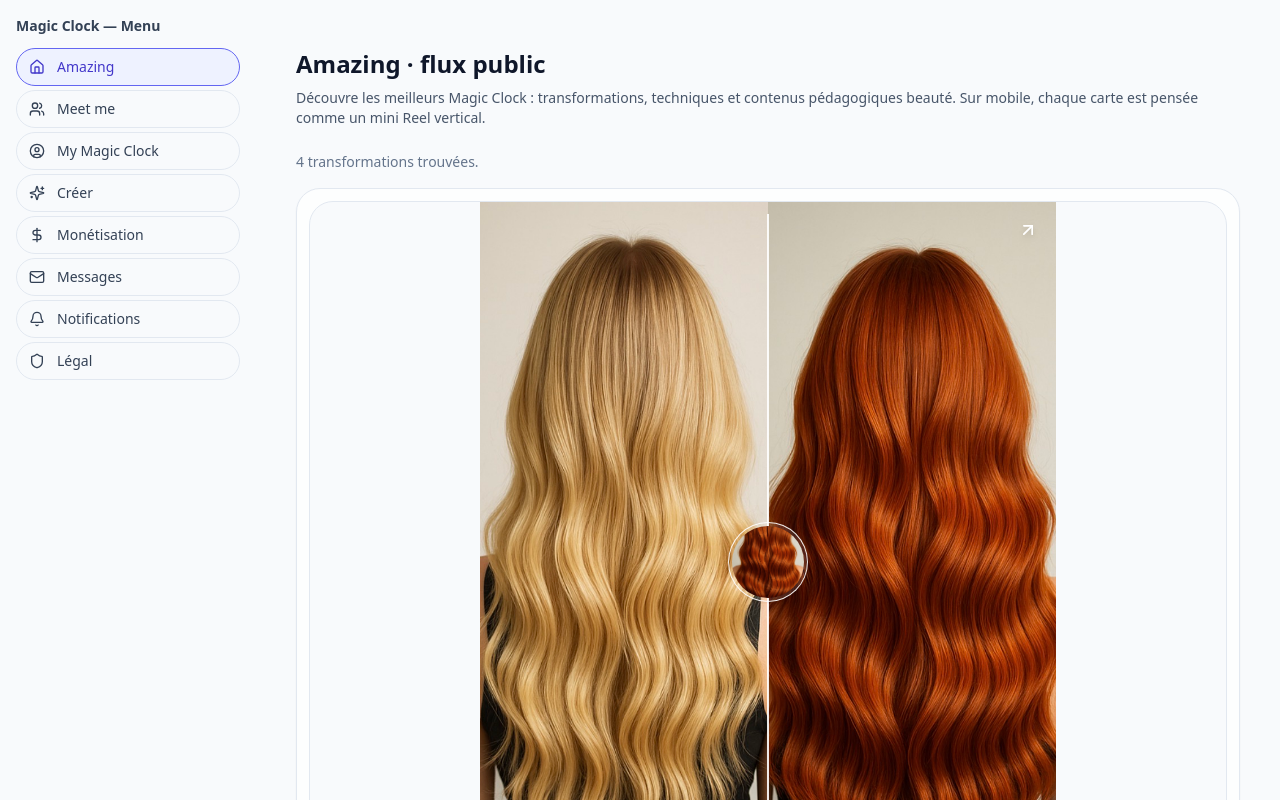
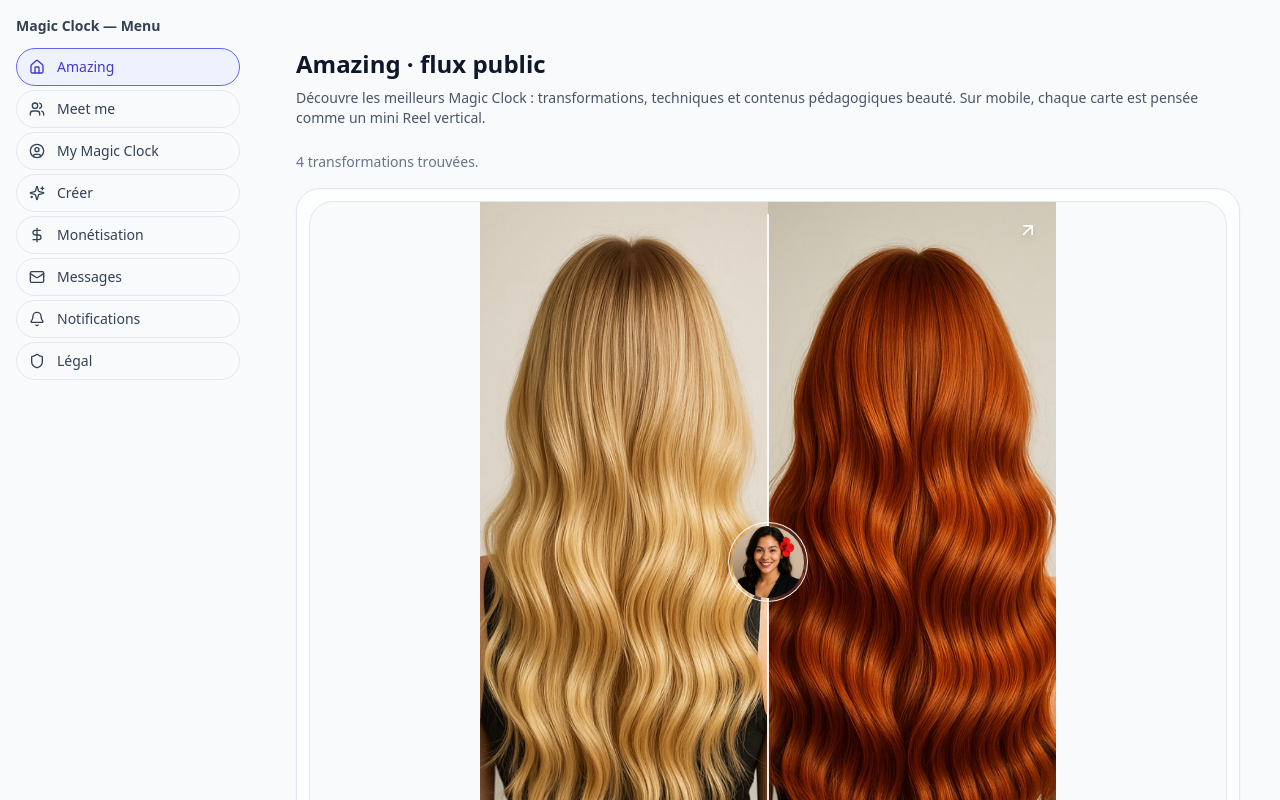
Before and after one commit to welcome-magic-clock/magic-clock-web-mvp, a Next.js app: page / in a window 1280 px wide. Shown: the top 800 px of the page. Built offline with nearby package versions, Linux system fonts and the light colour scheme.

Commit message:
Update MediaCard.tsx

```diff
--- a/features/amazing/MediaCard.tsx
+++ b/features/amazing/MediaCard.tsx
@@ -37,13 +37,23 @@ function MediaSlot({ src, alt }: { src: string; alt: string }) {
 }
 
 export default function MediaCard({ item }: Props) {
-  // Avatar depuis Meet me
-  const creator = CREATORS.find((c) => c.handle === item.user);
+  // Avatar depuis Meet me (on ignore la présence ou non du @)
+  const cleanUserHandle =
+    item.user.startsWith("@") ? item.user.slice(1) : item.user;
+
+  const creator =
+    CREATORS.find((c) => {
+      const cleanCreatorHandle = c.handle.startsWith("@")
+        ? c.handle.slice(1)
+        : c.handle;
+      return cleanCreatorHandle === cleanUserHandle;
+    }) ?? null;
+
   const avatar = creator?.avatar ?? item.image;
 
-  // Pour plus tard : Magic Studio fournira vraiment beforeUrl / afterUrl
-  const beforeUrl = (item as any).beforeUrl ?? item.image;
-  const afterUrl = (item as any).afterUrl ?? item.image;
+  // Avant / Après réels fournis par le feed (avec fallback)
+  const beforeUrl = item.beforeUrl ?? item.image;
+  const afterUrl = item.afterUrl ?? item.image;
 
   // État d’accès local (simulation UI)
   const [menuOpen, setMenuOpen] = useState(false);
```
